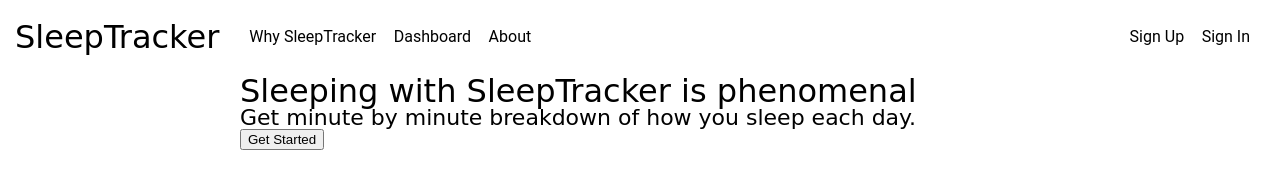
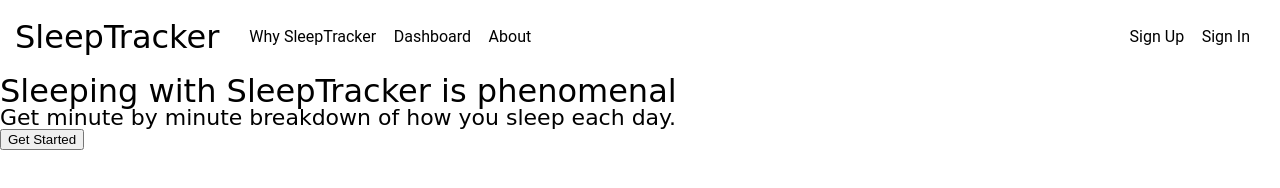
Before and after one commit to buildweekssleeptracker/sleepTracker-UI-twumm, a website: page index.html in a window 1280 px wide. Drawn offline with nearby package versions, Linux system fonts and the light colour scheme; files that its build step writes are made by us from their sources.

Commit message:
style: remove max-width on container

```diff
--- a/less/global.less
+++ b/less/global.less
@@ -50,7 +50,7 @@ img {
 }
 
 .container {
-  max-width: 800px;
+  // max-width: 800px;
   width: 100%;
   margin: 0 auto;
 }
```
